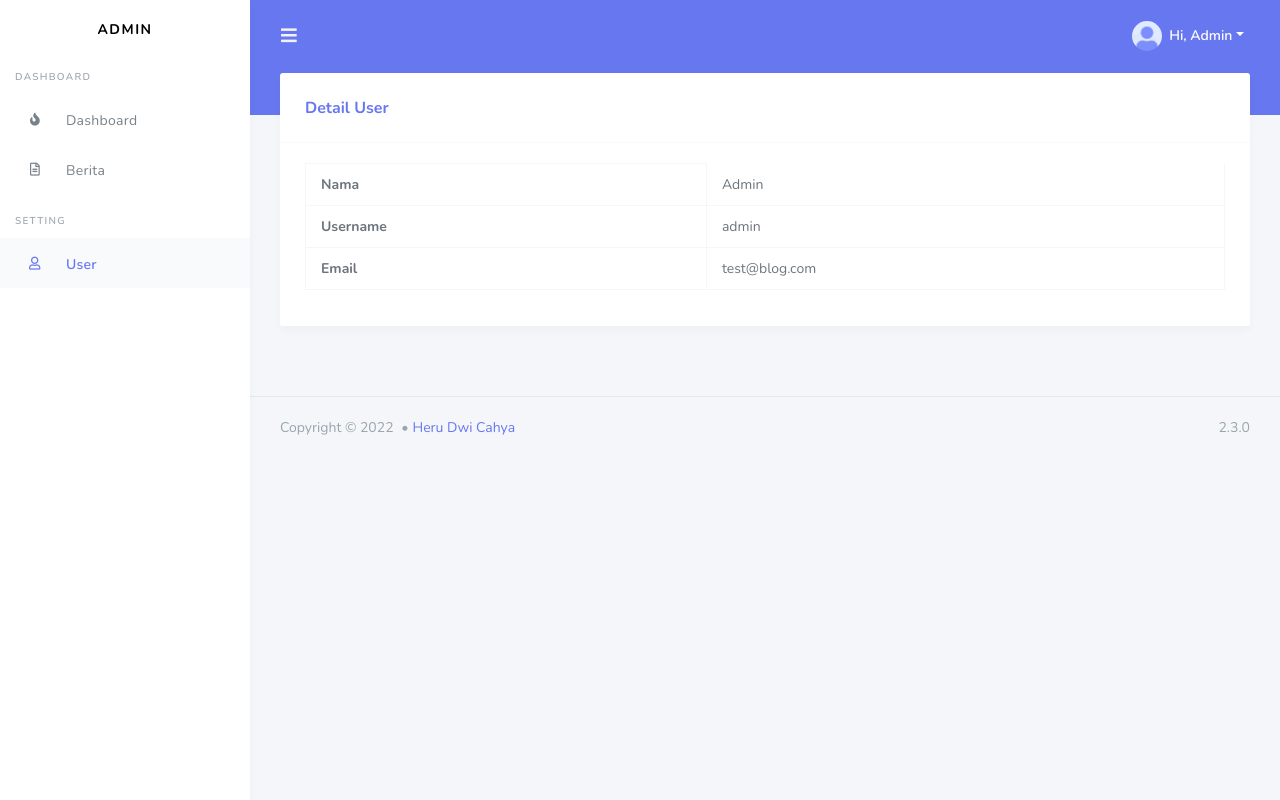
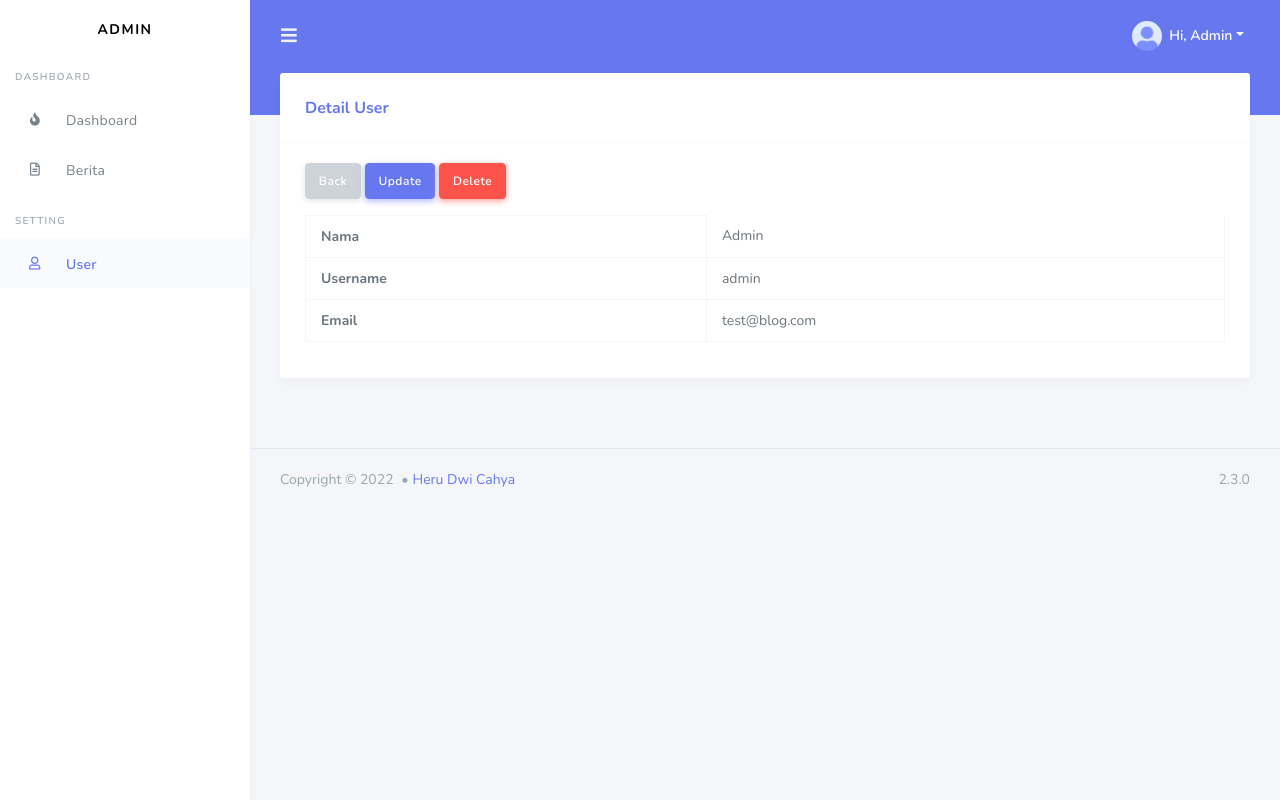
Before and after one commit to herudhece/goorita-blog, a Laravel app: page /admin/user/1 in a window 1280 px wide. Run offline with Laravel 8, Linux system fonts and the light colour scheme; a user stored in the database is signed in; data comes from the database, SQL or seed files in the repository; some libraries are stand-ins or nearby versions.

Commit message:
Fix Bugs

```diff
--- a/resources/views/admin/berita/update.blade.php
+++ b/resources/views/admin/berita/update.blade.php
@@ -33,6 +33,7 @@
                 <trix-editor input="description"></trix-editor>
               </div>
 
+              <a href="/admin/berita" class="btn btn-secondary">Back</a>
               <button class="btn btn-primary" type="submit">Save</button>
         </form>
     </div>
--- a/resources/views/admin/user/update.blade.php
+++ b/resources/views/admin/user/update.blade.php
@@ -28,6 +28,7 @@
                 <input id="password" type="password" class="form-control pwstrength" data-indicator="pwindicator" name="password">
               </div>
 
+              <a href="/admin/user" class="btn btn-secondary">Back</a>
               <button class="btn btn-primary" type="submit">Save</button>
         </form>
     </div>
--- a/resources/views/admin/user/view.blade.php
+++ b/resources/views/admin/user/view.blade.php
@@ -6,8 +6,15 @@
       <h4>{{ $title }}</h4>
     </div>
     <div class="card-body">
+      <a href="/admin/user" class="btn btn-secondary">Back</a>
+      <a href="/admin/user/{{ $model->id }}/edit" class="btn btn-primary">Update</a>
+      <form action="/admin/user/{{ $model->id }}" method="POST" class="d-inline">
+        @method('delete')
+        @csrf
+        <button class="btn btn-danger" onclick="return confirm('Apakah anda ingin menghapus data?')">Delete</button>
+      </form>
       <div class="table-responsive">
-        <table class="table table-bordered table-md">
+        <table class="table table-bordered table-md mt-3">
           <tbody>
             <tr>
                 <th>Nama</th>
```
Also changed, not shown: resources/views/admin/berita/view.blade.php (+8 -1 lines), public/berita-images/1650113709.jpg (added).
